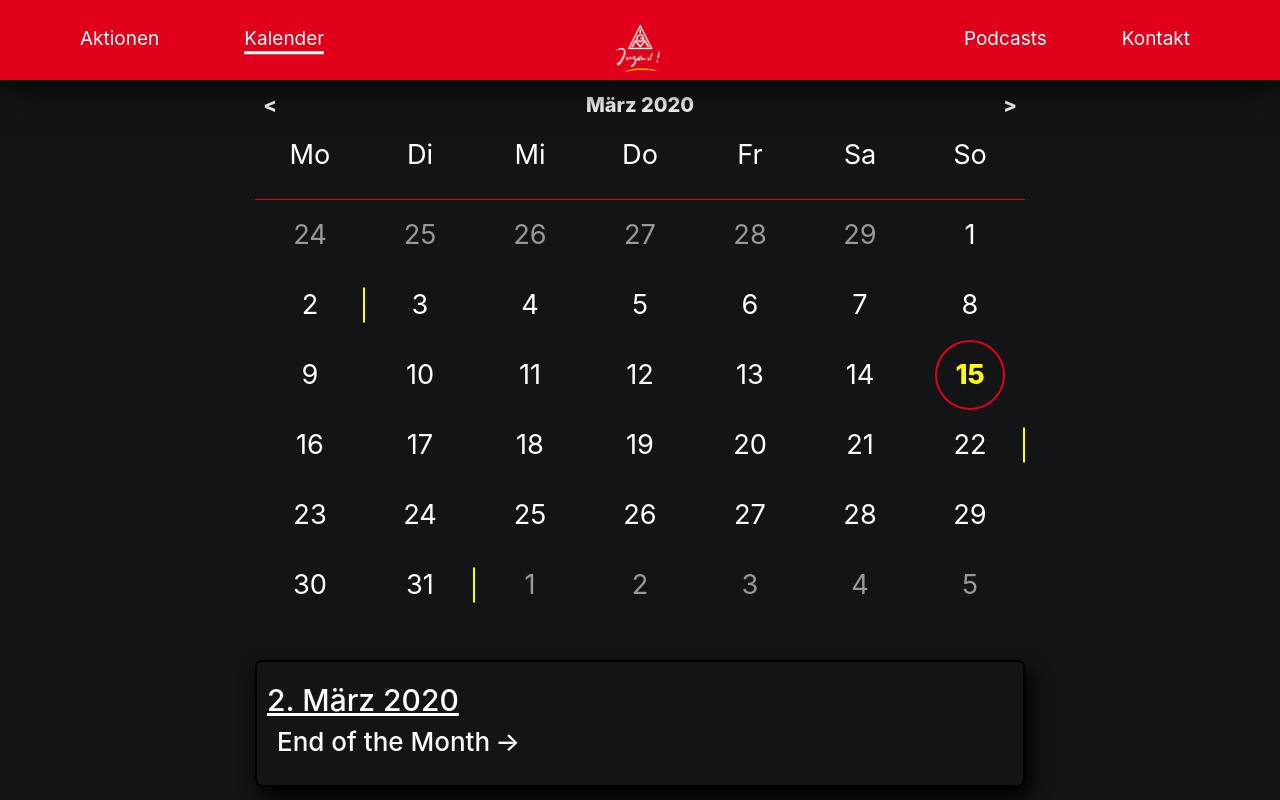
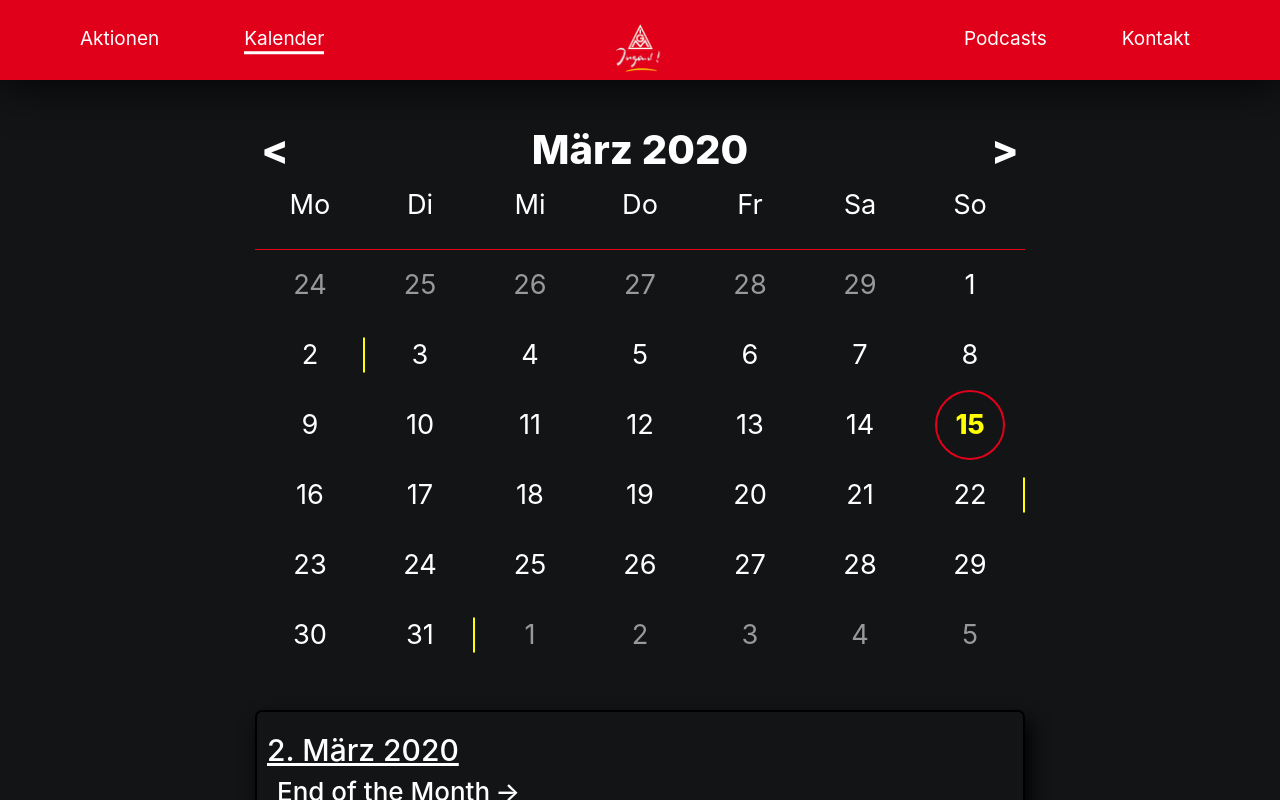
Before and after one commit to QBrunner/OJA, a Vue app: page /kalender in a window 1280 px wide. Shown: the top 800 px of the page. Built offline with nearby package versions, Linux system fonts and the light colour scheme.

Commit message:
design updates

```diff
--- a/src/views/Kalender.vue
+++ b/src/views/Kalender.vue
@@ -207,7 +207,7 @@
 			margin: 0 30px;
 			.calendarWrapper{
 				width: 280px;
-				margin: 50px auto 0;
+				margin: 110px auto 0;
 				.calendarMonth{
 					font-size: 20px;
 					font-weight: 800;
@@ -366,6 +366,15 @@
 		.kalender{
 			.calendarWrapper{
 				width: 350px;
+				.calendarMonth{
+					font-size: 30px;
+					line-height: 30px;
+					.monthPrevious,
+					.monthNext {
+						width: 30px;
+						height: 30px;
+					}
+				}
 				.headDay,
 				.bodyDay {
 					display: inline-block;
@@ -404,6 +413,7 @@
 					min-height: calc(100vh - 194px);
 					.calendarWrapper{
 						width: 490px;
+						margin: 120px auto 0;
 						.bodyWeek,
 						.calendarHead {
 							display: block;
@@ -432,6 +442,15 @@
 					min-height: calc(100vh - 194px);
 					.calendarWrapper{
 						width: 770px;
+						.calendarMonth{
+							font-size: 40px;
+							line-height: 40px;
+							.monthPrevious,
+							.monthNext {
+								width: 40px;
+								height: 40px;
+							}
+						}
 						.bodyWeek,
 						.calendarHead {
 							display: block;
```
Also changed, not shown: 1 other file (tests, documents, lock files or other folders).
